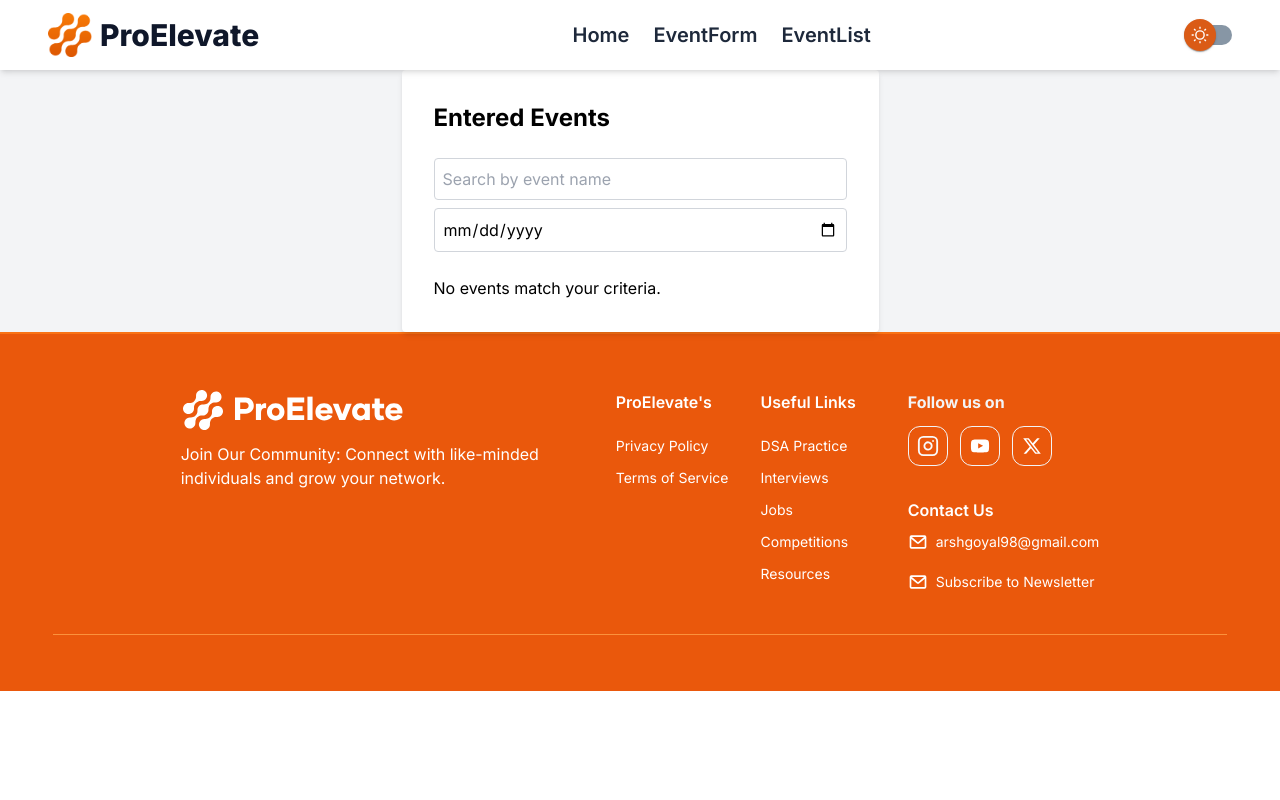
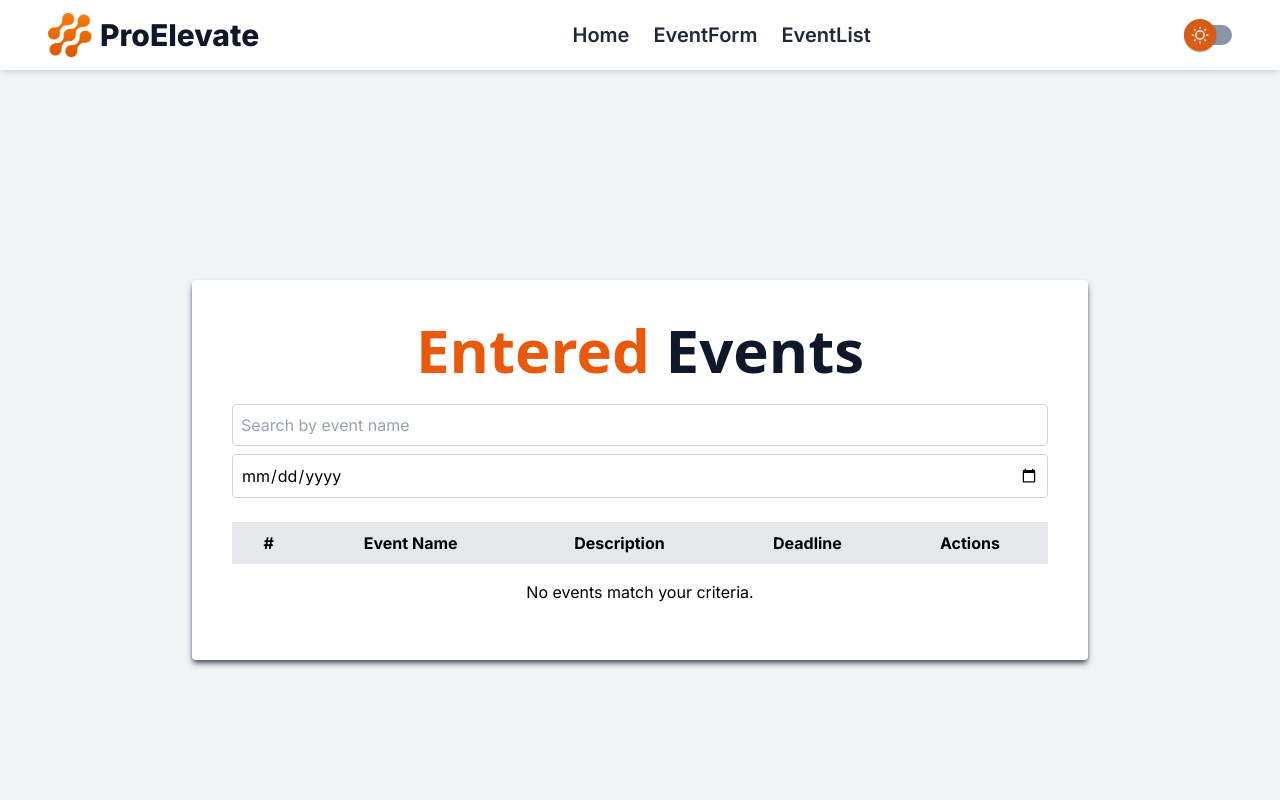
Before and after one commit to kamalnathdhekwar/NextTask, a Next.js app: page /eventlist in a window 1280 px wide. Shown: the top 800 px of the page. Built offline with nearby package versions, Linux system fonts and the light colour scheme.

Commit message:
event list modified

```diff
--- a/src/components/EnteredEvent/EnteredEventList.js
+++ b/src/components/EnteredEvent/EnteredEventList.js
@@ -27,10 +27,13 @@ const EnteredEventList = () => {
   });
 
   return (
-    <div className="max-w-lg mx-auto p-8 bg-white shadow-md rounded">
-      <h2 className="text-2xl font-bold mb-6">Entered Events</h2>
-
-      <div className="mb-4">
+    <div className='w-full h-screen flex items-center justify-center dark:bg-gray-500'>
+      <div className="max-w-4xl w-full mx-auto p-10 bg-white shadow-md shadow-gray-600 dark:shadow-white rounded flex flex-col justify-center text-center dark:bg-gray-800 ">
+        <h1 className="lg:text-6xl md:text-4xl text-3xl font-extrabold font-sans mb-6">
+          <span className='text-orange-600'>Entered</span>
+          <span className='text-slate-900 dark:text-slate-200'> Events</span>
+        </h1>
+        <div className="mb-6">
           <input
             type="text"
             placeholder="Search by event name"
@@ -43,32 +46,52 @@ const EnteredEventList = () => {
             placeholder="Filter by deadline"
             value={deadlineFilter}
             onChange={(e) => setDeadlineFilter(e.target.value)}
-          className="w-full p-2 border border-gray-300 rounded mb-2"
+            className="w-full p-2 border border-gray-300 rounded"
           />
         </div>
-
-      <ul>
-        {filteredEvents.length === 0 && <p>No events match your criteria.</p>}
+        <div className="overflow-x-auto dark:text-white">
+          <table className="w-full table-auto border-collapse">
+            <thead>
+              <tr className="bg-gray-200 dark:bg-gray-700">
+                <th className="border px-4 py-2">#</th>
+                <th className="border px-4 py-2">Event Name</th>
+                <th className="border px-4 py-2">Description</th>
+                <th className="border px-4 py-2">Deadline</th>
+                <th className="border px-4 py-2">Actions</th>
+              </tr>
+            </thead>
+            <tbody>
+              {filteredEvents.length === 0 && (
+                <tr>
+                  <td colSpan="5" className="text-center p-4 dark:text-white">No events match your criteria.</td>
+                </tr>
+              )}
               {filteredEvents.map((event, index) => (
-          <li key={index} className="mb-4">
-            <h3 className="text-xl font-semibold">{index + 1}. {event.eventName}</h3>
-            <p>{event.eventDescription}</p>
-            <p className="text-gray-600">Deadline: {event.submissionDeadline}</p>
+                <tr key={index} className="hover:bg-gray-100 dark:hover:bg-gray-600">
+                  <td className="border px-4 py-2">{index + 1}</td>
+                  <td className="border px-4 py-2">{event.eventName}</td>
+                  <td className="border px-4 py-2">{event.eventDescription}</td>
+                  <td className="border px-4 py-2">{event.submissionDeadline}</td>
+                  <td className="border px-4 py-2">
                     <button
                       onClick={() => handleViewMore(index)}
-              className="text-blue-500 underline"
+                      className="text-blue-500 underline hover:text-blue-700 mr-2"
                     >
                       View More
                     </button>
                     <button
                       onClick={() => handleRemove(index)}
-              className="text-red-500 underline ml-4"
+                      className="text-red-500 underline hover:text-red-700 "
                     >
                       Remove
                     </button>
-          </li>
+                  </td>
+                </tr>
               ))}
-      </ul>
+            </tbody>
+          </table>
+        </div>
+      </div>
     </div>
   );
 };
--- a/src/components/HomePage/HomeEventSection/HomeEventSection.js
+++ b/src/components/HomePage/HomeEventSection/HomeEventSection.js
@@ -5,11 +5,11 @@ import eventList from '../../../../public/images/eventList.png'
 
 export default function Home() {
   return (
-    <div className="">
+    <div className="w-full p-12 bg-orange-100 ">
 
        <h1 className="text-3xl font-bold mb-6">Welcome to the Event  App</h1>
 
-      <div className=" bg-gray-100 flex  items-center  ">
+      <div className=" flex  items-center justify-around   ">
       <Card heading="Orgnize a Event" image={formImage} cardDetail="Here you can orgnized the event" bgColor="bg-gradient-to-l from-cyan-400 to-sky-600 dark:bg-gradient-to-r dark:from-cyan-500 dark:to-sky-700"  navPage="eventform" />
       <Card heading="Orgnize a Event" image={eventList} cardDetail="Here you can orgnized the event" bgColor="bg-gradient-to-r from-emerald-400 to-teal-500  dark:bg-gradient-to-r dark:from-emerald-500 dark:to-teal-600"  navPage="eventlist" />
       <Card heading="Orgnize a Event" image={eventList} cardDetail="Here you can orgnized the event" bgColor="bg-gradient-to-r from-orange-400 to-orange-600 dark:bg-gradient-to-r dark:from-orange-500 dark:to-orange-700" navPage="eventdetail/0"/>
```
Lines whose indentation alone changed are shown as unchanged.
